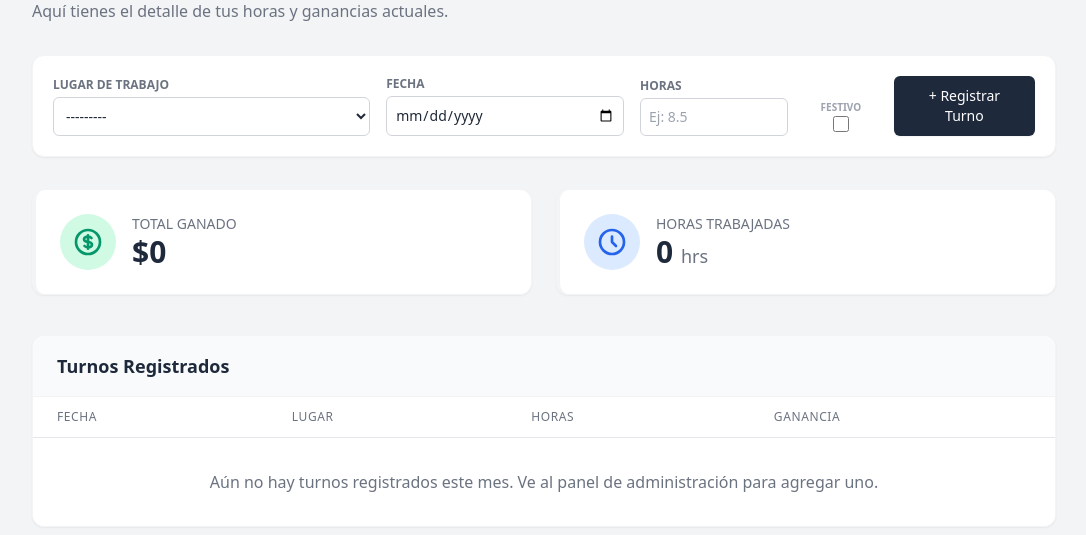
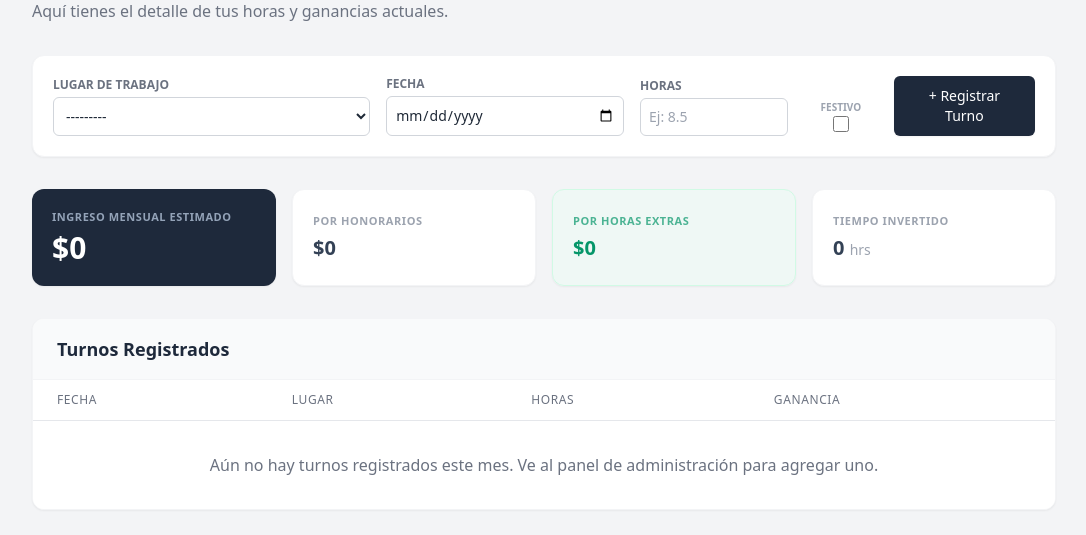
Before and after one commit to matiasbravo8a/gestor-honorarios-django, a Django app: page / in a window 1280 px wide. Shown: the part 146-681 px from the top of the page, without its empty margins (96-1182 px from the left). Run offline with Django 5.2, Linux system fonts and the light colour scheme; the visitor is signed in with stand-in values (Sample User, id 1); data that the repository does not hold is empty; some libraries are stand-ins or nearby versions.

Commit message:
Añadir campo 'tipo_trabajo' al modelo Establecimiento y actualizar formularios y vistas para su gestión

```diff
--- a/control_horas/forms.py
+++ b/control_horas/forms.py
@@ -18,10 +18,10 @@ class RegistroTurnoForm(forms.ModelForm):
 class EstablecimientoForm(forms.ModelForm):
     class Meta:
         model = Establecimiento
-        # NUEVO: Agregamos 'valor_hora_festivo'
-        fields = ['nombre', 'valor_hora', 'valor_hora_festivo']
+        fields = ['nombre', 'tipo_trabajo', 'valor_hora', 'valor_hora_festivo'] # <-- Asegúrate que esté aquí
         widgets = {
-            'nombre': forms.TextInput(attrs={'class': 'w-full p-2 border rounded-md', 'placeholder': 'Ej: Hospital Collipulli'}),
-            'valor_hora': forms.NumberInput(attrs={'class': 'w-full p-2 border rounded-md', 'placeholder': 'Ej: 15000'}),
-            'valor_hora_festivo': forms.NumberInput(attrs={'class': 'w-full p-2 border rounded-md', 'placeholder': 'Ej: 20000 (Opcional)'}),
+            'nombre': forms.TextInput(attrs={'class': 'w-full p-2.5 border border-gray-300 rounded-lg text-sm'}),
+            'tipo_trabajo': forms.Select(attrs={'class': 'w-full p-2.5 border border-gray-300 rounded-lg text-sm bg-white'}),
+            'valor_hora': forms.NumberInput(attrs={'class': 'w-full p-2.5 border border-gray-300 rounded-lg text-sm'}),
+            'valor_hora_festivo': forms.NumberInput(attrs={'class': 'w-full p-2.5 border border-gray-300 rounded-lg text-sm'}),
         }
--- a/control_horas/models.py
+++ b/control_horas/models.py
@@ -2,22 +2,39 @@ from django.db import models
 from django.contrib.auth.models import User
 
 class Establecimiento(models.Model):
+    TIPO_CHOICES = [
+        ('HONORARIOS', 'Prestación de Servicios (Honorarios)'),
+        ('EXTRAS', 'Contrato Fijo (Horas Extras)'),
+    ]
+
     profesional = models.ForeignKey(User, on_delete=models.CASCADE)
-    nombre = models.CharField(max_length=150, help_text="Ej: Clínica Centro, Empresa XYZ, Sucursal Norte")
-    valor_hora = models.DecimalField(max_digits=10, decimal_places=0, help_text="Valor a cobrar por hora trabajada")
-    valor_hora_festivo = models.DecimalField(max_digits=10, decimal_places=0, null=True, blank=True, help_text="Valor por hora domingo/feriado")
+    nombre = models.CharField(max_length=150, help_text="Ej: Clínica Centro, Empresa XYZ")
+
+    # El selector de tipo de trabajo
+    tipo_trabajo = models.CharField(max_length=20, choices=TIPO_CHOICES, default='HONORARIOS')
+
+    valor_hora = models.DecimalField(max_digits=10, decimal_places=0, help_text="Valor por hora normal o Extra al 50%")
+    valor_hora_festivo = models.DecimalField(max_digits=10, decimal_places=0, null=True, blank=True, help_text="Valor por hora festivo o Extra al 100%")
+
     def __str__(self):
-        return f"{self.nombre}"
+        # Le agregamos una etiqueta visual al nombre
+        tipo_label = "Honorarios" if self.tipo_trabajo == 'HONORARIOS' else "Horas Extras"
+        return f"{self.nombre} ({tipo_label})"
+
+
 class RegistroTurno(models.Model):
+    # Django necesita que Establecimiento exista arriba para poder referenciarlo aquí
     establecimiento = models.ForeignKey(Establecimiento, on_delete=models.CASCADE)
     fecha = models.DateField()
     horas_trabajadas = models.DecimalField(max_digits=5, decimal_places=1, help_text="Cantidad de horas. Ej: 8.5")
     observaciones = models.TextField(blank=True, null=True)
     es_festivo = models.BooleanField(default=False, verbose_name="¿Es Domingo o Feriado?")
+
     @property
     def total_ganado(self):
         if self.es_festivo and self.establecimiento.valor_hora_festivo:
             return self.horas_trabajadas * self.establecimiento.valor_hora_festivo
+
         return self.horas_trabajadas * self.establecimiento.valor_hora
 
     def __str__(self):
--- a/control_horas/views.py
+++ b/control_horas/views.py
@@ -34,25 +34,29 @@ def dashboard(request):
             form.save()
             return redirect('dashboard')
     else:
-        # Filtramos para que en el selector solo salgan los lugares del usuario actual
         form = RegistroTurnoForm()
         form.fields['establecimiento'].queryset = form.fields['establecimiento'].queryset.filter(profesional=request.user)
 
     hoy = now()
 
-    # ¡Clave! Filtramos por mes, año Y por el usuario logueado (request.user)
     turnos_del_mes = RegistroTurno.objects.filter(
         establecimiento__profesional=request.user,
         fecha__year=hoy.year,
         fecha__month=hoy.month
     ).order_by('-fecha')
 
-    total_dinero = sum(turno.total_ganado for turno in turnos_del_mes)
+    # --- NUEVO DESGLOSE INTELIGENTE ---
+    total_honorarios = sum(turno.total_ganado for turno in turnos_del_mes if turno.establecimiento.tipo_trabajo == 'HONORARIOS')
+    total_extras = sum(turno.total_ganado for turno in turnos_del_mes if turno.establecimiento.tipo_trabajo == 'EXTRAS')
+
+    total_dinero = total_honorarios + total_extras
     total_horas = sum(turno.horas_trabajadas for turno in turnos_del_mes)
 
     contexto = {
         'turnos': turnos_del_mes,
         'total_dinero': total_dinero,
+        'total_honorarios': total_honorarios, # Pasamos el subtotal de honorarios
+        'total_extras': total_extras,         # Pasamos el subtotal de extras
         'total_horas': total_horas,
         'form': form,
     }
--- a/templates/control_horas/dashboard.html
+++ b/templates/control_horas/dashboard.html
@@ -41,27 +41,28 @@
             </div>
         </form>
     </div>
+<div class="grid grid-cols-1 md:grid-cols-4 gap-4 mb-8">
 
-    <div class="grid grid-cols-1 md:grid-cols-2 gap-6 mb-10">
-        <div class="bg-white rounded-xl shadow-sm border border-gray-100 p-6 flex items-center border-l-4 border-emerald-500">
-            <div class="p-3 bg-emerald-100 rounded-full text-emerald-600 mr-4">
-                <svg class="w-8 h-8" fill="none" stroke="currentColor" viewBox="0 0 24 24"><path stroke-linecap="round" stroke-linejoin="round" stroke-width="2" d="M12 8c-1.657 0-3 .895-3 2s1.343 2 3 2 3 .895 3 2-1.343 2-3 2m0-8c1.11 0 2.08.402 2.599 1M12 8V7m0 1v8m0 0v1m0-1c-1.11 0-2.08-.402-2.599-1M21 12a9 9 0 11-18 0 9 9 0 0118 0z"></path></svg>
-            </div>
-            <div>
-                <p class="text-sm font-medium text-gray-500 uppercase">Total Ganado</p>
-                <p class="text-3xl font-bold text-slate-800">${{ total_dinero|floatformat:"0" }}</p>
-            </div>
+        <div class="bg-slate-800 rounded-xl p-5 text-white shadow-sm flex flex-col justify-center">
+            <h3 class="text-slate-400 text-[11px] font-bold uppercase tracking-wider mb-1">Ingreso Mensual Estimado</h3>
+            <p class="text-3xl font-bold">${{ total_dinero|default:"0" }}</p>
         </div>
 
-        <div class="bg-white rounded-xl shadow-sm border border-gray-100 p-6 flex items-center border-l-4 border-blue-500">
-            <div class="p-3 bg-blue-100 rounded-full text-blue-600 mr-4">
-                <svg class="w-8 h-8" fill="none" stroke="currentColor" viewBox="0 0 24 24"><path stroke-linecap="round" stroke-linejoin="round" stroke-width="2" d="M12 8v4l3 3m6-3a9 9 0 11-18 0 9 9 0 0118 0z"></path></svg>
-            </div>
-            <div>
-                <p class="text-sm font-medium text-gray-500 uppercase">Horas Trabajadas</p>
-                <p class="text-3xl font-bold text-slate-800">{{ total_horas }} <span class="text-lg font-normal text-gray-500">hrs</span></p>
-            </div>
+        <div class="bg-white rounded-xl p-5 border border-gray-100 shadow-sm flex flex-col justify-center">
+            <h3 class="text-gray-400 text-[11px] font-bold uppercase tracking-wider mb-1">Por Honorarios</h3>
+            <p class="text-xl font-bold text-slate-700">${{ total_honorarios|default:"0" }}</p>
         </div>
+
+        <div class="bg-emerald-50/50 rounded-xl p-5 border border-emerald-100 shadow-sm flex flex-col justify-center">
+            <h3 class="text-emerald-600/70 text-[11px] font-bold uppercase tracking-wider mb-1">Por Horas Extras</h3>
+            <p class="text-xl font-bold text-emerald-600">${{ total_extras|default:"0" }}</p>
+        </div>
+
+        <div class="bg-white rounded-xl p-5 border border-gray-100 shadow-sm flex flex-col justify-center">
+            <h3 class="text-gray-400 text-[11px] font-bold uppercase tracking-wider mb-1">Tiempo Invertido</h3>
+            <p class="text-xl font-bold text-slate-700">{{ total_horas|default:"0" }} <span class="text-sm font-normal text-gray-400">hrs</span></p>
+        </div>
+
     </div>
 
     <div class="bg-white rounded-xl shadow-sm border border-gray-100 overflow-hidden">
```
Also changed, not shown: templates/control_horas/perfil.html (+13 -0 lines), control_horas/migrations/0004_establecimiento_tipo_trabajo_and_more.py (added).
